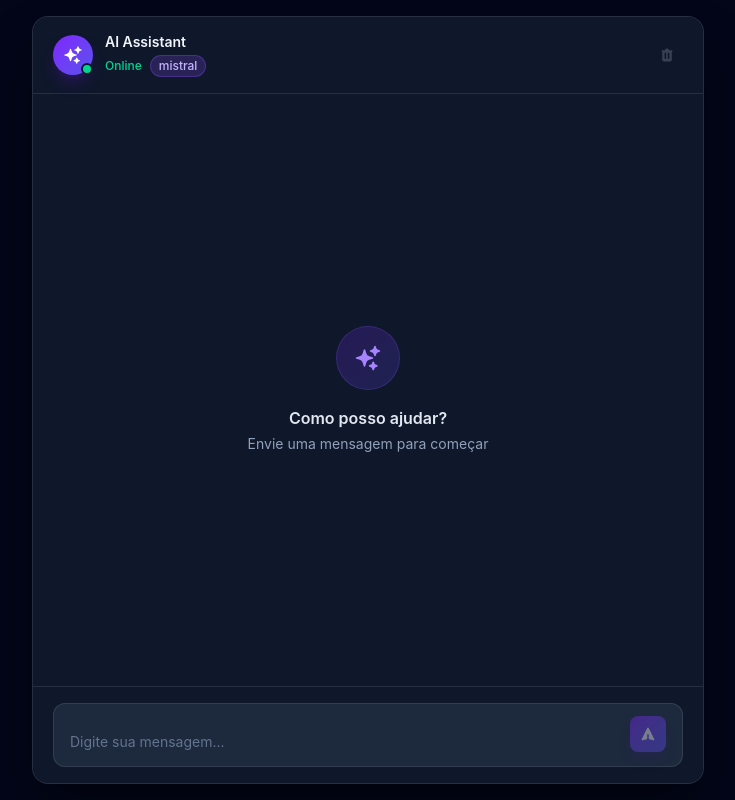
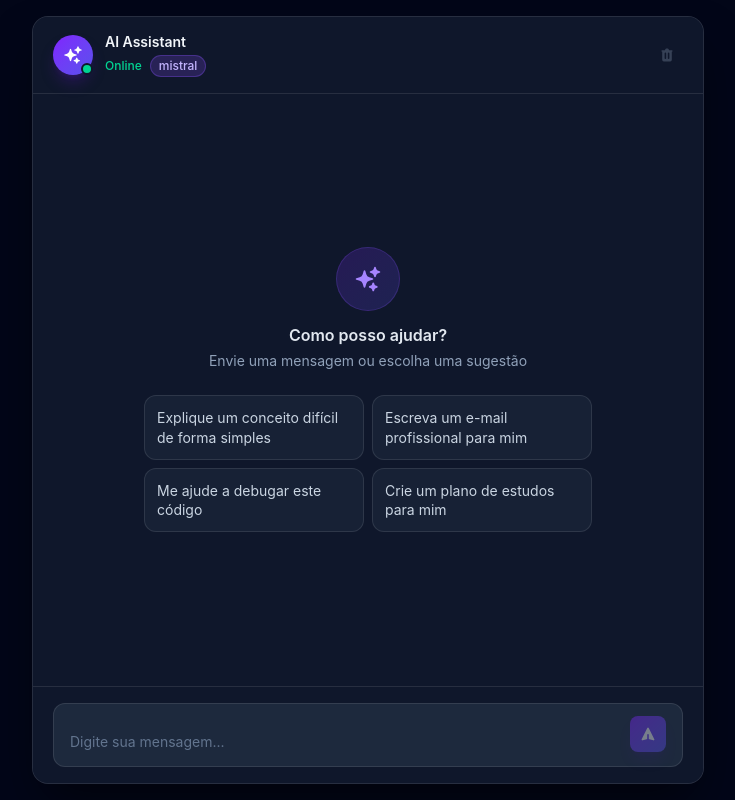
Before and after one commit to venturelli-91/chatbot_AI, a Next.js app: page / in a window 1280 px wide. Shown: the whole page, without its empty margins (272-1007 px from the left). Built offline with nearby package versions, Linux system fonts and the light colour scheme.

Commit message:
feat: welcome suggestions grid with quick-start prompts on empty state

```diff
--- a/src/components/ChatHistory.tsx
+++ b/src/components/ChatHistory.tsx
@@ -1,6 +1,7 @@
 import { useRef, useEffect } from "react";
 import { useChatStore } from "../store/chatStore";
 import ChatMessage from "./ChatMessage";
+import WelcomeSuggestions from "./WelcomeSuggestions";
 import { HiSparkles, HiXMark } from "react-icons/hi2";
 
 const ChatHistory = () => {
@@ -14,17 +15,7 @@ const ChatHistory = () => {
 	return (
 		<div className="flex flex-col min-h-full px-5 py-6">
 			{messages.length === 0 ? (
-				<div className="flex-1 flex flex-col items-center justify-center gap-4 text-slate-400 py-16">
-					<div className="w-16 h-16 rounded-full bg-linear-to-br from-violet-600/20 to-indigo-600/20 border border-violet-500/20 flex items-center justify-center">
-						<HiSparkles className="w-7 h-7 text-violet-400" />
-					</div>
-					<div className="text-center">
-						<p className="font-semibold text-slate-200 mb-1">
-							Como posso ajudar?
-						</p>
-						<p className="text-sm">Envie uma mensagem para começar</p>
-					</div>
-				</div>
+				<WelcomeSuggestions />
 			) : (
 				<div className="flex flex-col gap-5">
 					{messages.map((message) => (
--- /dev/null
+++ b/src/components/WelcomeSuggestions.tsx
@@ -0,0 +1,47 @@
+import { useChatStore } from "../store/chatStore";
+import { HiSparkles } from "react-icons/hi2";
+
+const SUGGESTIONS = [
+	"Explique um conceito difícil de forma simples",
+	"Escreva um e-mail profissional para mim",
+	"Me ajude a debugar este código",
+	"Crie um plano de estudos para mim",
+];
+
+const WelcomeSuggestions = () => {
+	const { setInputMessage, sendMessage } = useChatStore();
+
+	const handleSuggestion = (prompt: string) => {
+		setInputMessage(prompt);
+		sendMessage();
+	};
+
+	return (
+		<div className="flex-1 flex flex-col items-center justify-center gap-6 py-12 px-2">
+			<div className="flex flex-col items-center gap-3">
+				<div className="w-16 h-16 rounded-full bg-linear-to-br from-violet-600/20 to-indigo-600/20 border border-violet-500/20 flex items-center justify-center">
+					<HiSparkles className="w-7 h-7 text-violet-400" />
+				</div>
+				<div className="text-center">
+					<p className="font-semibold text-slate-200 mb-1">Como posso ajudar?</p>
+					<p className="text-sm text-slate-400">
+						Envie uma mensagem ou escolha uma sugestão
+					</p>
+				</div>
+			</div>
+
+			<div className="grid grid-cols-2 gap-2 w-full max-w-md">
+				{SUGGESTIONS.map((prompt) => (
+					<button
+						key={prompt}
+						onClick={() => handleSuggestion(prompt)}
+						className="bg-slate-800/60 border border-white/10 rounded-xl p-3 text-left text-sm text-slate-300 hover:bg-slate-800 hover:border-violet-500/30 hover:text-slate-100 transition-all leading-snug">
+						{prompt}
+					</button>
+				))}
+			</div>
+		</div>
+	);
+};
+
+export default WelcomeSuggestions;
```
